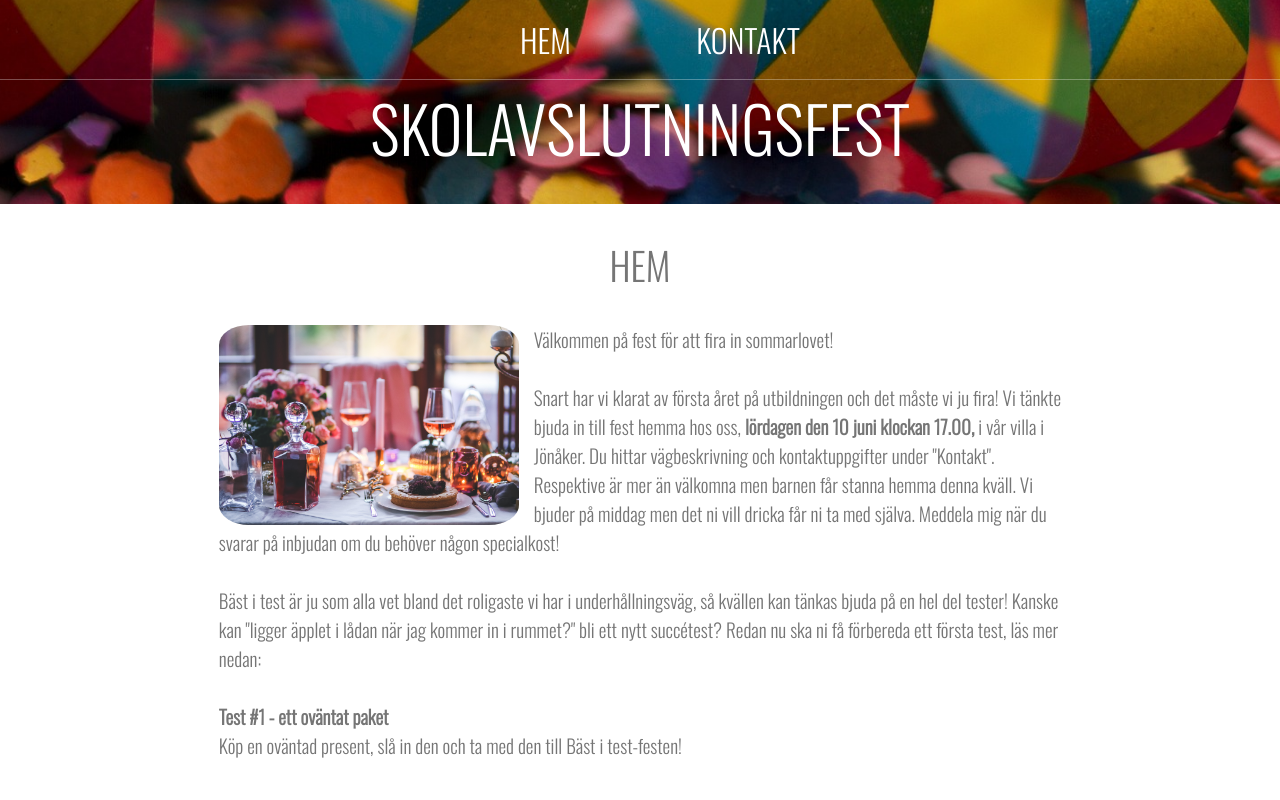
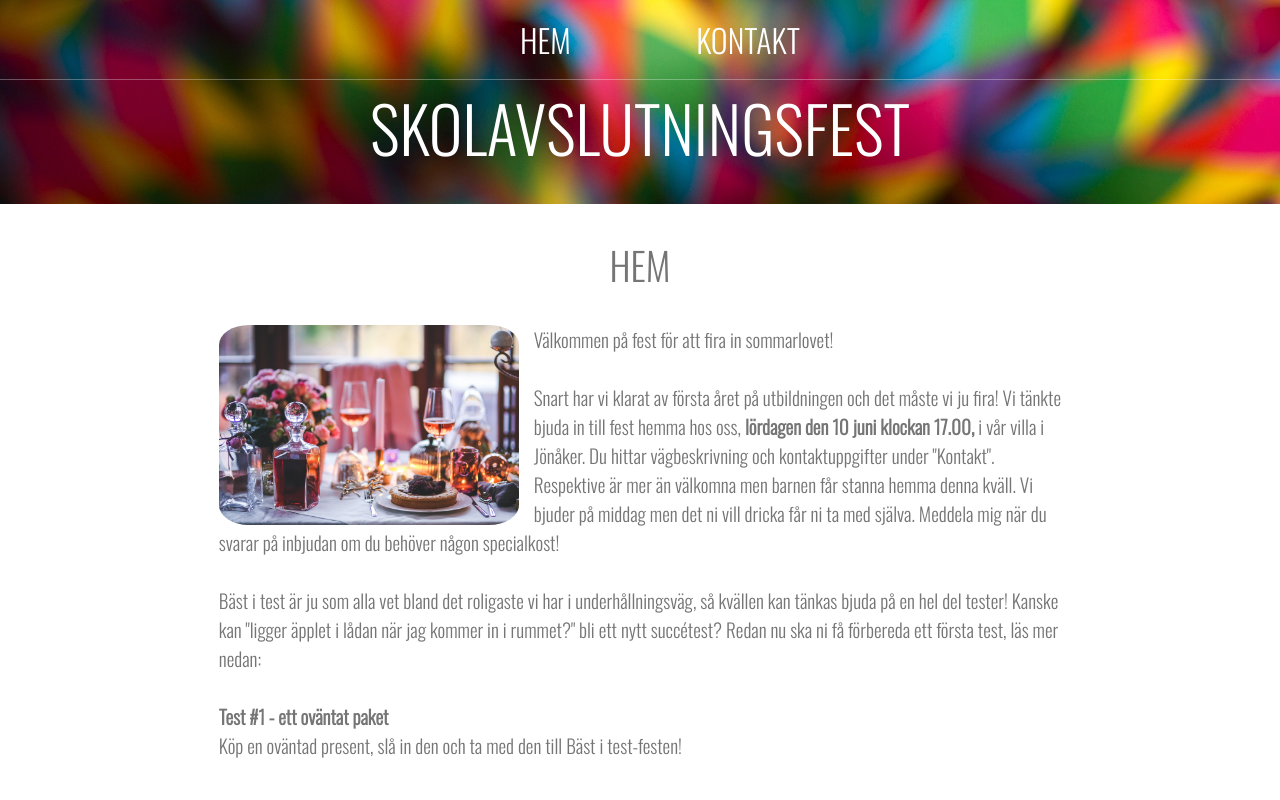
Before and after one commit to majaelb/PartyInvite, a plain HTML site: page index.html in a window 1280 px wide. Shown: the top 800 px of the page. Drawn offline with nearby package versions, Linux system fonts and the light colour scheme.

Commit message:
new headerimage

```diff
--- a/styles.css
+++ b/styles.css
@@ -47,7 +47,7 @@ body {
 
 .main-header {
     background-color: rgba(0, 0, 0, .6);
-    background-image: url(images/girlang2.jpg);
+    background-image: url(images/girlang.jpg);
     background-blend-mode:normal;
     background-size: cover;
     padding-bottom: 30px;
```
